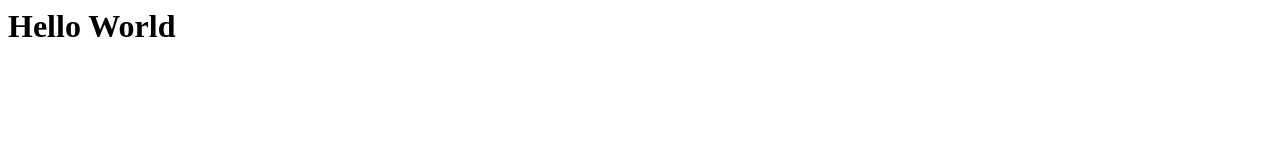
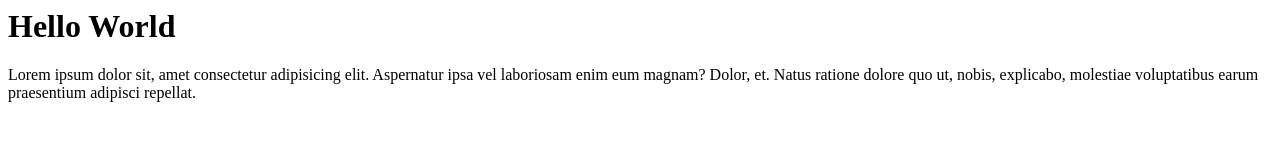
Before and after one commit to javoxpl/live-intro-git, a plain HTML site: page index.html in a window 1280 px wide. Drawn offline with Linux system fonts and the light colour scheme.

Commit message:
aggiunge un paragrafo generico

```diff
--- a/index.html
+++ b/index.html
@@ -1 +1,3 @@
 <h1>Hello World</h1>
+
+<p>Lorem ipsum dolor sit, amet consectetur adipisicing elit. Aspernatur ipsa vel laboriosam enim eum magnam? Dolor, et. Natus ratione dolore quo ut, nobis, explicabo, molestiae voluptatibus earum praesentium adipisci repellat.</p>
```
